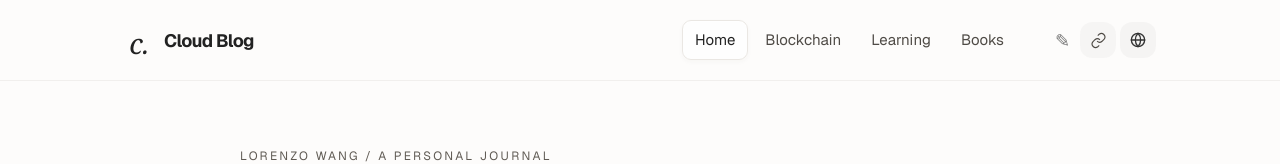
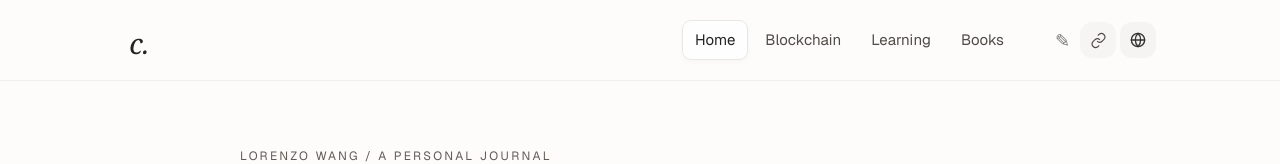
Before and after one commit to wangjpLancelote/cloud-blog, a Next.js app: page / in a window 1280 px wide. Shown: the top 164 px of the page. Built offline with nearby package versions, Linux system fonts and the light colour scheme.

Commit message:
favicon ico

```diff
--- a/src/components/Navigation.tsx
+++ b/src/components/Navigation.tsx
@@ -27,7 +27,6 @@ export function Navigation() {
           <span className="brand-mark" aria-hidden="true">
             c.
           </span>
-          <span>Cloud Blog</span>
         </Link>
         <nav className="desktop-nav" aria-label={t("menu.navigation")}>
           {items.map(([href, key]) => (
```
Also changed, not shown: 1 other file (tests, documents, lock files or other folders).
